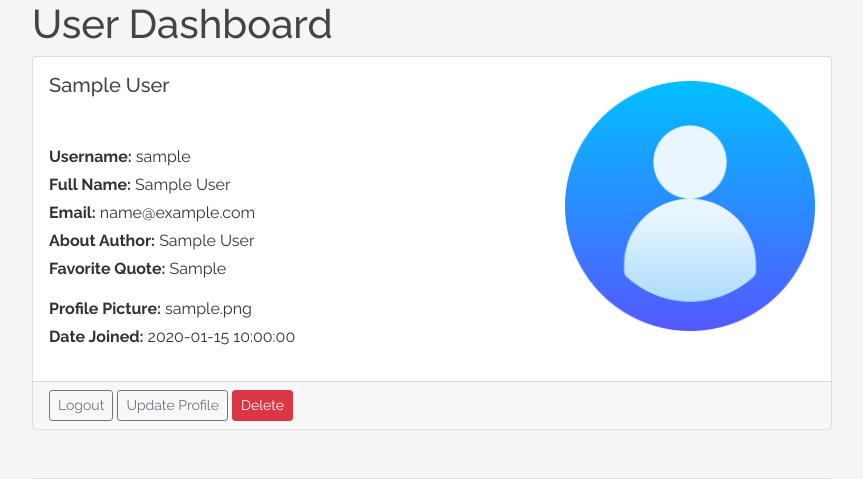
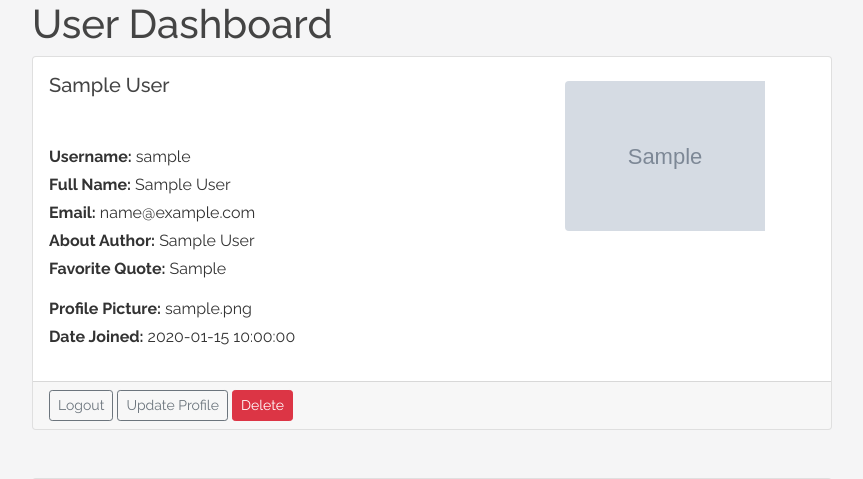
Before and after one commit to drobb2020/flasker, a Flask app: page /dashboard in a window 1280 px wide. Shown: the part 56-535 px from the top of the page, without its empty margins (50-913 px from the left). Run offline with Flask 2, Linux system fonts and the light colour scheme; a user stored in the database is signed in; tables that the repository leaves empty hold one stand-in row (values such as "Sample post"); grey boxes marked "Sample" are stand-in pictures; some libraries are stand-ins or nearby versions.

Commit message:
Corrected profile_pic setting

```diff
--- a/app.py
+++ b/app.py
@@ -106,9 +106,8 @@ def add_user():
     our_users = Users.query.order_by(Users.date_added)
     return render_template('add_user.html', form=form, name=name, our_users=our_users, title='Add User')
 
+
 # Update User Function --------------------------------
-
-
 @app.route('/update/<int:id>', methods=['GET', 'POST'])
 @login_required
 def update(id):
--- a/templates/dashboard.html
+++ b/templates/dashboard.html
@@ -25,7 +25,12 @@
       </div>
     </div>
     <div class="col-md-4 pt-4 pe-3 pb-4">
-      <img src="{{ url_for('static', filename='images/user.png') }}" class="img-fluid rounded-start" alt="Profile Pic">
+      {% if current_user.profile_pic %}
+        <img src="{{ url_for('static', filename='images/' + current_user.profile_pic) }}" width="200" class="img-fluid rounded-start" alt="Profile Pic">
+      {% else %}
+        <img src="{{ url_for('static', filename='images/user.png') }}" width="200" class="img-fluid rounded-start" alt="Profile Pic">
+      {% endif %}
+
     </div>
     <div class="card-footer">
       <a href="{{ url_for('logout') }}" class="btn btn-outline-secondary btn-sm">Logout</a>
```
Also changed, not shown: static/images/329a6478-81e1-11ec-ad95-269b70f7b166_drobb-200.png (renamed from static/images/7798e462-76f8-11ec-9f8a-269b70f7b166_drobb-200.png), static/images/david.png (deleted), static/images/img-01.jpg (deleted).
